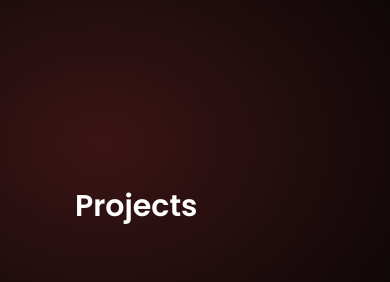
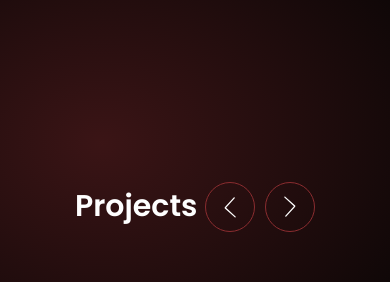
Before and after one commit to LucaMimmo05/portfolio, a React (Vite) app: page / in a window 390 px wide. Shown: the part 1699-1981 px from the top of the page. Built offline with nearby package versions, Linux system fonts and the light colour scheme; a web font is replaced by a local one.

Commit message:
Added mobile view for project section

```diff
--- a/src/components/sections/ProjectsSection/ProjectsSection.jsx
+++ b/src/components/sections/ProjectsSection/ProjectsSection.jsx
@@ -2,14 +2,113 @@ import React from "react";
 import style from "./ProjectsSection.module.css";
 import Overlay from "../../overlay/Overlay";
 import ProjectCard from "./ProjectCard/ProjectCard";
+import { useIsMobile } from "../../../hooks/useIsMobile";
+
+import { useRef } from "react";
 
 const ProjectsSection = () => {
+    const isMobile = useIsMobile();
+    const projectListRef = useRef(null);
+
+    const SCROLL_AMOUNT = 300;
+
+    const handleLeft = () => {
+        console.log("click");
+
+        if (projectListRef.current) {
+            projectListRef.current.scrollBy({
+                left: -SCROLL_AMOUNT,
+                behavior: "smooth",
+            });
+        }
+    };
+
+    const handleRight = () => {
+        console.log("click");
+        if (projectListRef.current) {
+            projectListRef.current.scrollBy({
+                left: SCROLL_AMOUNT,
+                behavior: "smooth",
+            });
+        }
+    };
+
     return (
         <section id="projects" className={style.Projects}>
             <Overlay top={-300} left={-400} />
             <div className={style.ProjectContent}>
-                <h2 className={style.ProjectTitle}>Projects</h2>
-                <div className={style.ProjectList}>
+                <div className={style.ProjectTop}>
+                    <h2 className={style.ProjectTitle}>Projects</h2>
+
+                    {isMobile && (
+                        <div className={style.Circles}>
+                            <div className={style.Circle} onClick={handleLeft}>
+                                <svg
+                                    fill="#fefefe"
+                                    version="1.1"
+                                    id="Layer_1"
+                                    xmlns="http://www.w3.org/2000/svg"
+                                    xmlns:xlink="http://www.w3.org/1999/xlink"
+                                    width="32px"
+                                    height="32px"
+                                    viewBox="0 0 100 100"
+                                    enable-background="new 0 0 100 100"
+                                    xml:space="preserve"
+                                >
+                                    <g
+                                        id="SVGRepo_bgCarrier"
+                                        stroke-width="0"
+                                    ></g>
+                                    <g
+                                        id="SVGRepo_tracerCarrier"
+                                        stroke-linecap="round"
+                                        stroke-linejoin="round"
+                                    ></g>
+                                    <g id="SVGRepo_iconCarrier">
+                                        {" "}
+                                        <g>
+                                            {" "}
+                                            <path d="M33.934,54.458l30.822,27.938c0.383,0.348,0.864,0.519,1.344,0.519c0.545,0,1.087-0.222,1.482-0.657 c0.741-0.818,0.68-2.083-0.139-2.824L37.801,52.564L64.67,22.921c0.742-0.818,0.68-2.083-0.139-2.824 c-0.817-0.742-2.082-0.679-2.824,0.139L33.768,51.059c-0.439,0.485-0.59,1.126-0.475,1.723 C33.234,53.39,33.446,54.017,33.934,54.458z"></path>{" "}
+                                        </g>{" "}
+                                    </g>
+                                </svg>
+                            </div>
+                            <div className={style.Circle} onClick={handleRight}>
+                                <svg
+                                    fill="#fefefe"
+                                    version="1.1"
+                                    id="Layer_1"
+                                    xmlns="http://www.w3.org/2000/svg"
+                                    xmlns:xlink="http://www.w3.org/1999/xlink"
+                                    width="32px"
+                                    height="32px"
+                                    viewBox="0 0 100 100"
+                                    enable-background="new 0 0 100 100"
+                                    xml:space="preserve"
+                                    transform="rotate(180)"
+                                >
+                                    <g
+                                        id="SVGRepo_bgCarrier"
+                                        stroke-width="0"
+                                    ></g>
+                                    <g
+                                        id="SVGRepo_tracerCarrier"
+                                        stroke-linecap="round"
+                                        stroke-linejoin="round"
+                                    ></g>
+                                    <g id="SVGRepo_iconCarrier">
+                                        {" "}
+                                        <g>
+                                            {" "}
+                                            <path d="M33.934,54.458l30.822,27.938c0.383,0.348,0.864,0.519,1.344,0.519c0.545,0,1.087-0.222,1.482-0.657 c0.741-0.818,0.68-2.083-0.139-2.824L37.801,52.564L64.67,22.921c0.742-0.818,0.68-2.083-0.139-2.824 c-0.817-0.742-2.082-0.679-2.824,0.139L33.768,51.059c-0.439,0.485-0.59,1.126-0.475,1.723 C33.234,53.39,33.446,54.017,33.934,54.458z"></path>{" "}
+                                        </g>{" "}
+                                    </g>
+                                </svg>
+                            </div>
+                        </div>
+                    )}
+                </div>
+                <div className={style.ProjectList} ref={projectListRef}>
                     <ProjectCard
                         num={1}
                         title={"Devhub"}
--- a/src/components/sections/ProjectsSection/ProjectsSection.module.css
+++ b/src/components/sections/ProjectsSection/ProjectsSection.module.css
@@ -14,19 +14,41 @@
         align-items: flex-start;
         gap: 10px;
 
-        & .ProjectTitle {
-            font-size: 30px;
-            font-style: normal;
-            font-weight: 600;
-            line-height: normal;
+        & .ProjectTop {
+            display: flex;
+            justify-content: space-between;
+            width: 100%;
+            align-items: center;
+            & .ProjectTitle {
+                font-size: 30px;
+                font-style: normal;
+                font-weight: 600;
+                line-height: normal;
+            }
+
+            & .Circles {
+                display: flex;
+                gap: 10px;
+
+                & .Circle {
+                    display: flex;
+                    align-items: center;
+                    justify-content: center;
+                    border: 1px solid var(--primary-color);
+                    border-radius: 50%;
+                    width: 50px;
+                    height: 50px;
+
+                }
+            }
         }
 
         & .ProjectList {
             display: flex;
-            justify-content: space-between;
-            overflow-x: auto;
+             gap: 20px;
             width: 100%;
             scrollbar-width: none;
+            overflow-x: auto;
             -ms-overflow-style: none;
 
             &::-webkit-scrollbar {
```
